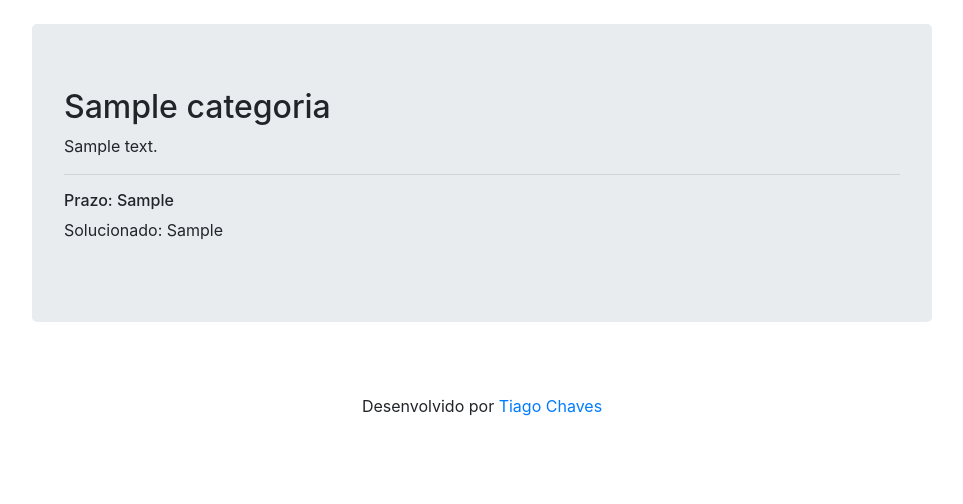
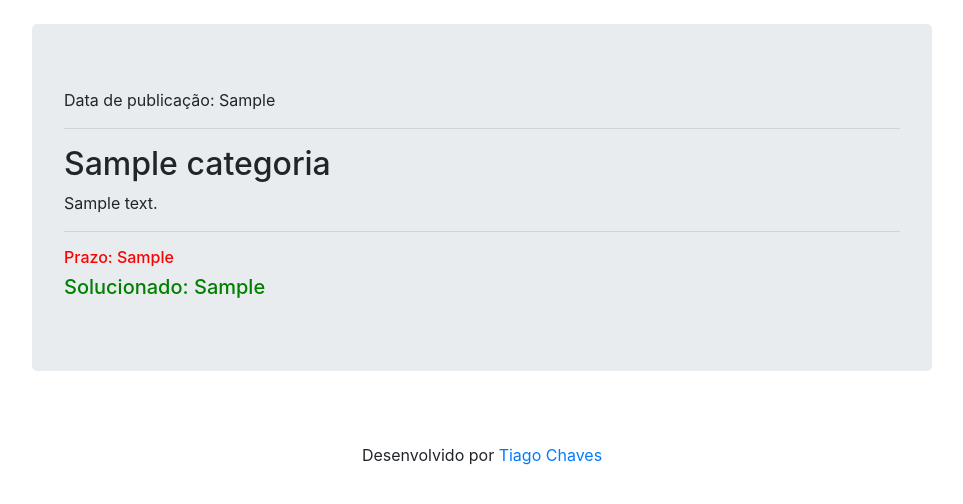
Before and after one commit to tiagolch/Intranet, a Django app: template notificacao/templates/notificacao/notificacao.html in a window 1280 px wide. Shown: the part 56-560 px from the top of the page, without its empty margins (158-1121 px from the left). Run offline with Django 3.2, Linux system fonts and the light colour scheme; the template is opened without the code that fills it: most values are stand-ins (such as "Sample title", 1, 10 or a date in 2020); some libraries are stand-ins or nearby versions.

Commit message:
Acertado data da pagina de notificação

```diff
--- a/core/settings.py
+++ b/core/settings.py
@@ -115,6 +115,8 @@ USE_L10N = True
 
 USE_TZ = False
 
+DATE_INPUT_FORMATS = ['%d/%m/%Y']
+
 
 # Static files (CSS, JavaScript, Images)
 # https://docs.djangoproject.com/en/3.0/howto/static-files/
--- a/notificacao/templates/notificacao/notificacao.html
+++ b/notificacao/templates/notificacao/notificacao.html
@@ -13,12 +13,16 @@
         <div class="col-sm-1 sidenav">
 
         </div>
-        <div class="col-sm-10 text-left jumbotron margin">
+        <div class="col-sm-10 text-left jumbotron margin" id="notificacao">
+          <p>Data de publicação: {{aviso.get_data_criacao}}</p>
+          <hr>
           <h2>{{aviso.categoria}}</h2>
           <p>{{aviso.descricao}}</p>
           <hr>
-          <h6>Prazo: {{aviso.data_prazo}}</h6>
-          <p>Solucionado: {{aviso.data_concluido}}</p>
+          <h6 id="prazo">Prazo: {{aviso.get_data_prazo}}</h6>
+          {% if aviso.get_data_concluido != 'None' %}
+          <h5 id="solucionado">Solucionado: {{aviso.get_data_concluido}}</h5>
+          {% endif %}
         </div>
         <div class="col-sm-1 sidenav">
 
--- a/templates/base.html
+++ b/templates/base.html
@@ -5,14 +5,23 @@
     <meta name="viewport" content="width=device-width, initial-scale=1.0">
     <link rel="stylesheet" href="https://stackpath.bootstrapcdn.com/bootstrap/4.4.1/css/bootstrap.min.css" integrity="sha384-Vkoo8x4CGsO3+Hhxv8T/Q5PaXtkKtu6ug5TOeNV6gBiFeWPGFN9MuhOf23Q9Ifjh" crossorigin="anonymous">
     <style>
+#solucionado {
+    color: green;
+}
+
+#prazo {
+    color: red;
+}
+
  #th {
     background: #95999c;
 }
+
 .margin {
     margin-top: 1%;
 }
     </style>
-    <title>Ramais</title>
+    <title>Intranet</title>
 </head>
 <body>
 
```
Also changed, not shown: notificacao/models.py (+5 -2 lines). Lines whose indentation alone changed are shown as unchanged.
